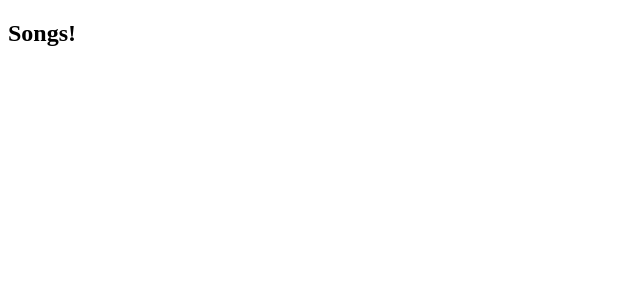
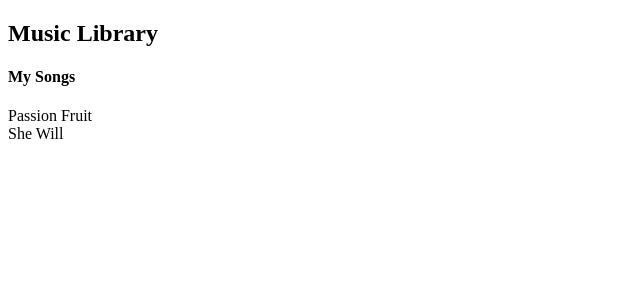
Before and after one commit to djackson5995/music-library-frontend, a React (Create React App) app: page / in a window 1280 px wide. Shown: the top 300 px of the page, without its empty margins (0-640 px from the left). Built offline with nearby package versions, Linux system fonts and the light colour scheme.

Commit message:
added song list

```diff
--- a/src/App.jsx
+++ b/src/App.jsx
@@ -1,9 +1,11 @@
 import "./App.css";
 import Header from "./components/Header/Header";
+import SongList from "./components/SongList/SongList";
 function App() {
   return (
     <div className="App">
       <Header />
+      <SongList />
     </div>
   );
 }
--- a/src/components/Header/Header.jsx
+++ b/src/components/Header/Header.jsx
@@ -1,7 +1,7 @@
 const Header = ({}) => {
   return (
     <header>
-      <h2>Songs!</h2>
+      <h2>Music Library</h2>
     </header>
   );
 };
--- /dev/null
+++ b/src/components/SongList/SongList.jsx
@@ -0,0 +1,12 @@
+const SongList = ({}) => {
+  const songs = ["Passion Fruit", "She Will"];
+  const songitems = songs.map((song) => <div>{song}</div>);
+  return (
+    <div>
+      <h4>My Songs</h4>
+      <div>{songitems}</div>
+    </div>
+  );
+};
+
+export default SongList;
--- a/src/index.js
+++ b/src/index.js
@@ -1,6 +1,5 @@
 import React from "react";
 import ReactDOM from "react-dom/client";
-
 import App from "./App";
 
 const root = ReactDOM.createRoot(document.getElementById("root"));
```
